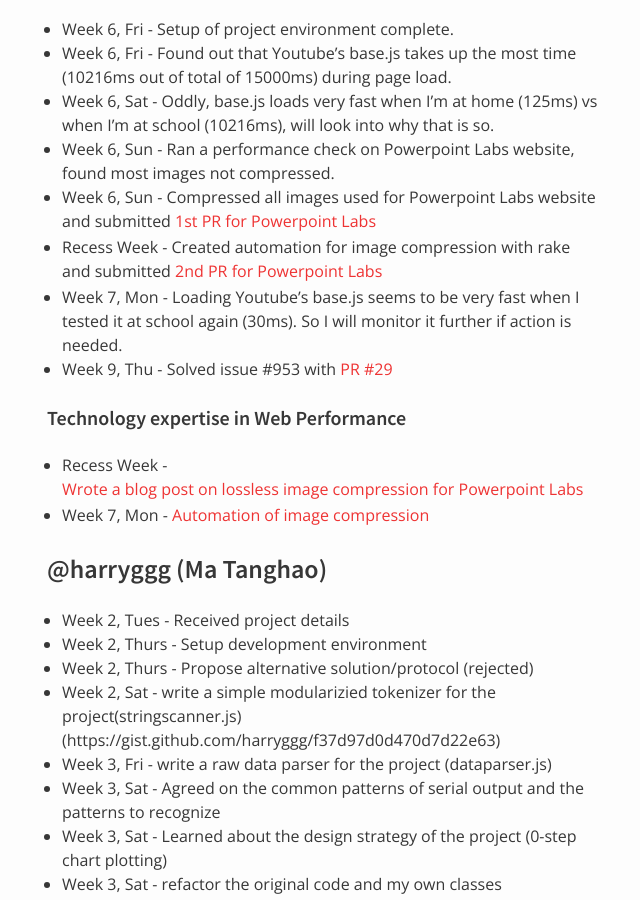
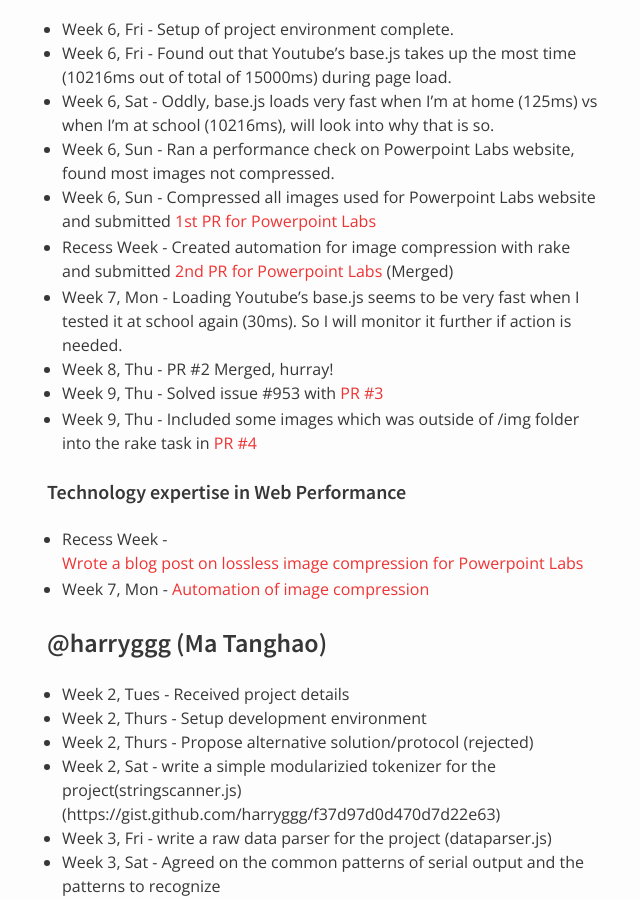
Before and after one commit to nus-oss/cs3281-AY1516S2-website, a Jekyll site: the page built from teams/codebender.md, in a window 1280 px wide and 900 px high, scrolled down 9919 px. Shown: the whole window, without its empty margins (323-963 px from the left). Built offline with Jekyll 4.4.1, drawn with Linux system fonts in a browser that asks for light colours.

Commit message:
Alex update minor progress

```diff
--- a/teams/codebender.md
+++ b/teams/codebender.md
@@ -304,9 +304,11 @@
 * Week 6, Sat - Oddly, base.js loads very fast when I'm at home (125ms) vs when I'm at school (10216ms), will look into why that is so.
 * Week 6, Sun - Ran a performance check on Powerpoint Labs website, found most images not compressed.
 * Week 6, Sun - Compressed all images used for Powerpoint Labs website and submitted [1st PR for Powerpoint Labs](https://github.com/PowerPointLabs/PowerPointLabs-Website/pull/27)
-* Recess Week - Created automation for image compression with rake and submitted [2nd PR for Powerpoint Labs](https://github.com/PowerPointLabs/PowerPointLabs-Website/pull/28)
+* Recess Week - Created automation for image compression with rake and submitted [2nd PR for Powerpoint Labs](https://github.com/PowerPointLabs/PowerPointLabs-Website/pull/28) (Merged)
 * Week 7, Mon - Loading Youtube's base.js seems to be very fast when I tested it at school again (30ms). So I will monitor it further if action is needed.
-* Week 9, Thu - Solved issue #953 with [PR #29](https://github.com/PowerPointLabs/PowerPointLabs-Website/pull/29)
+* Week 8, Thu - PR #2 Merged, hurray!
+* Week 9, Thu - Solved issue #953 with [PR #3](https://github.com/PowerPointLabs/PowerPointLabs-Website/pull/29)
+* Week 9, Thu - Included some images which was outside of /img folder into the rake task in [PR #4](https://github.com/PowerPointLabs/PowerPointLabs-Website/pull/30)
 
 #### Technology expertise in Web Performance
 * Recess Week - [Wrote a blog post on lossless image compression for Powerpoint Labs](http://alexyy.com/2016/02/22/image-compression/)
```
